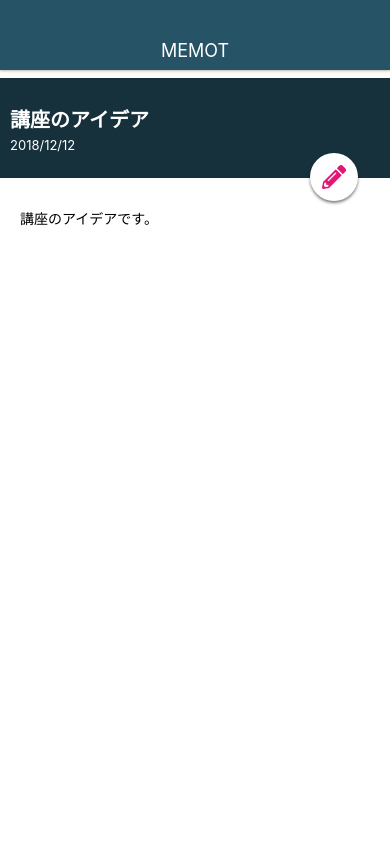
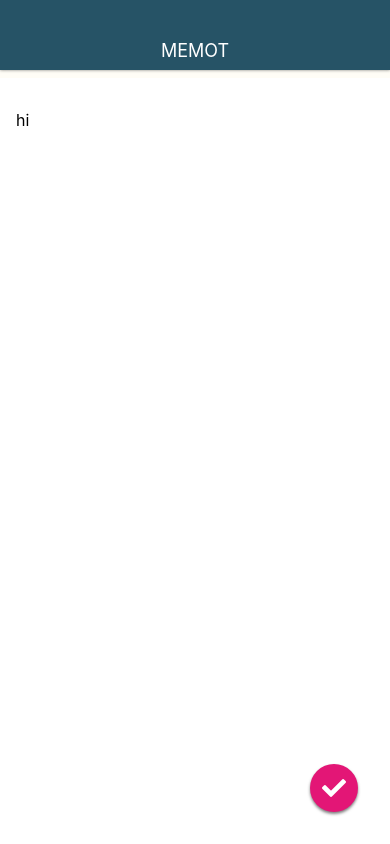
Before and after one commit to kenkono/ReactNative-memo, a React Native app: screen / in a window 390 px wide. Built offline with nearby package versions, Linux system fonts and the light colour scheme.

Commit message:
create memoedit

```diff
--- a/App.js
+++ b/App.js
@@ -2,7 +2,7 @@ import React from 'react';
 import { StyleSheet, View } from 'react-native';
 
 import Appbar from './src/components/Appbar';
-import MemoDetailScreen from './src/screens/MemoDetailScreen';
+import MemoEditScreen from './src/screens/MemoEditScreen';
 
 export default class App extends React.Component {
   render() {
@@ -11,7 +11,7 @@ export default class App extends React.Component {
 
         <Appbar />
 
-        <MemoDetailScreen />
+        <MemoEditScreen />
 
       </View>
     );
--- a/src/elements/CircleButton.js
+++ b/src/elements/CircleButton.js
@@ -7,6 +7,7 @@ import fontAwesome from '../../assets/fonts/fa-solid-900.ttf';
 const CustomIcon = createIconSet({
   pencil: '\uf303',
   plus: '\uf067',
+  check: '\uf00c',
 }, 'FontAwesome');
 
 class CircleButton extends React.Component {
--- /dev/null
+++ b/src/screens/MemoEditScreen.js
@@ -0,0 +1,33 @@
+import React from 'react';
+import { StyleSheet, View, TextInput } from 'react-native';
+
+import CircleButton from '../elements/CircleButton';
+
+class MemoEditScreen extends React.Component {
+  render() {
+    return (
+      <View style={styles.container}>
+        <TextInput style={styles.memoEditInput} multiline value="hi" />
+        <CircleButton name="check" />
+      </View>
+    );
+  }
+}
+
+const styles = StyleSheet.create({
+  container: {
+    flex: 1,
+    width: '100%',
+  },
+  memoEditInput: {
+    backgroundColor: '#fff',
+    flex: 1,
+    paddingTop: 32,
+    paddingLeft: 16,
+    paddingRight: 16,
+    paddingBottom: 16,
+    fontSize: 16,
+  },
+});
+
+export default MemoEditScreen;
```
